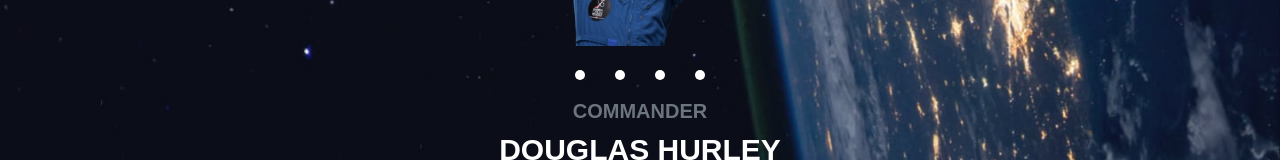
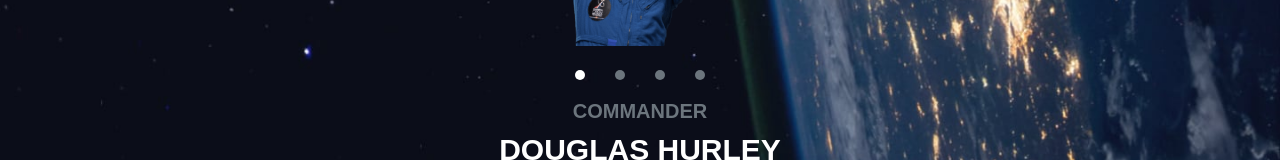
Before and after one commit to JustKooba/Space-tourism-website, a Vue app: page / in a window 1280 px wide. Shown: the part 344-504 px from the top of the page. Built offline with nearby package versions, Linux system fonts and the light colour scheme.

Commit message:
added active styles for crew buttons

```diff
--- a/src/components/crew.vue
+++ b/src/components/crew.vue
@@ -9,18 +9,22 @@
       <div class="buttons">
         <button
           class="person-btn"
+          :class="{ active: selectedPerson.name === 'Douglas Hurley' }"
           @click="selectPerson('Douglas Hurley')"
         ></button>
         <button
           class="person-btn"
+          :class="{ active: selectedPerson.name === 'Mark Shuttleworth' }"
           @click="selectPerson('Mark Shuttleworth')"
         ></button>
         <button
           class="person-btn"
+          :class="{ active: selectedPerson.name === 'Victor Glover' }"
           @click="selectPerson('Victor Glover')"
         ></button>
         <button
           class="person-btn"
+          :class="{ active: selectedPerson.name === 'Anousheh Ansari' }"
           @click="selectPerson('Anousheh Ansari')"
         ></button>
       </div>
@@ -94,7 +98,7 @@ button {
   border: none;
   height: 10px;
   width: 10px;
-  background-color: #fff;
+  background-color: #6c757d;
 }
 
 .person-name {
@@ -103,4 +107,8 @@ button {
   margin-top: 10px;
   margin-bottom: 10px;
 }
+
+.person-btn.active {
+  background-color: #fff;
+}
 </style>
```
